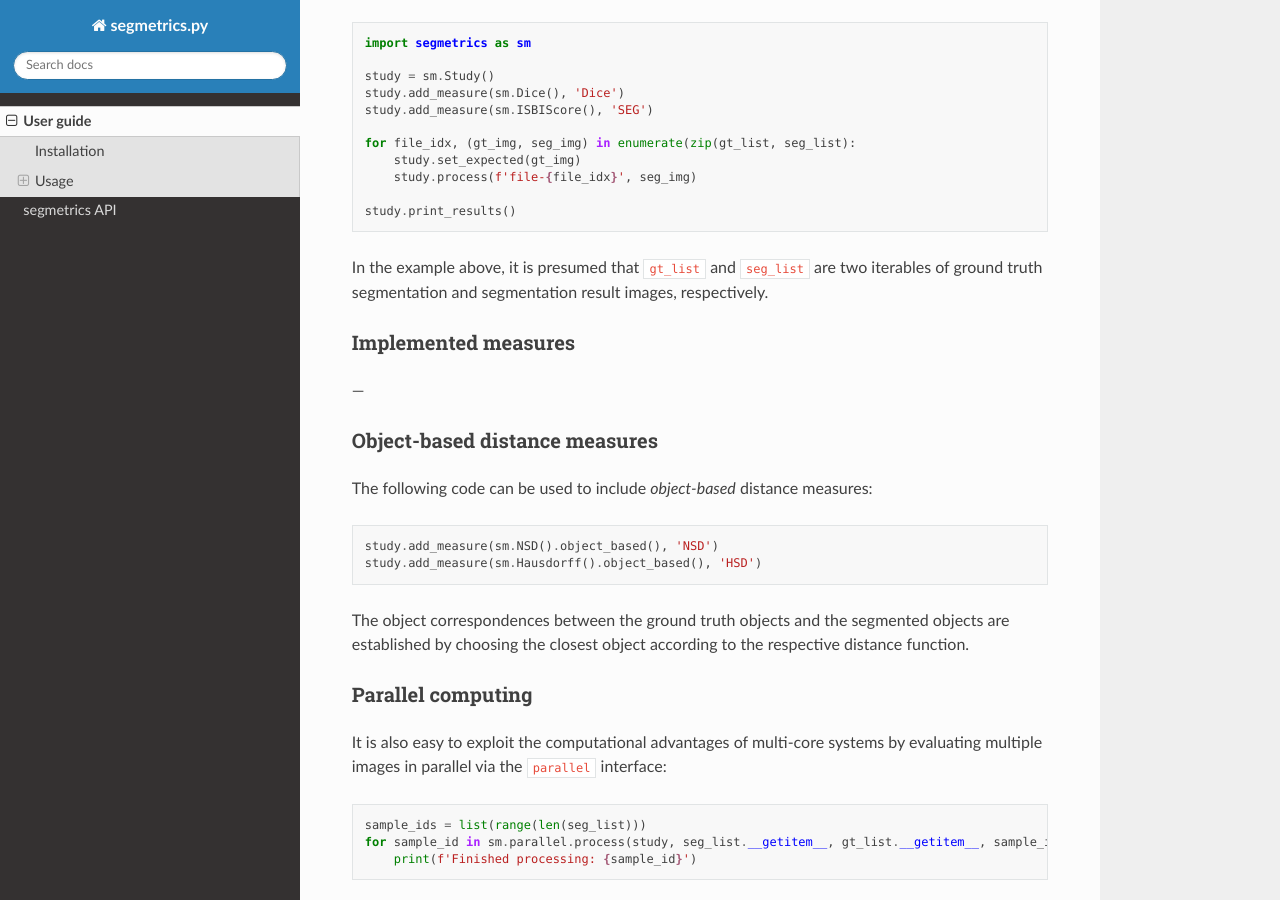
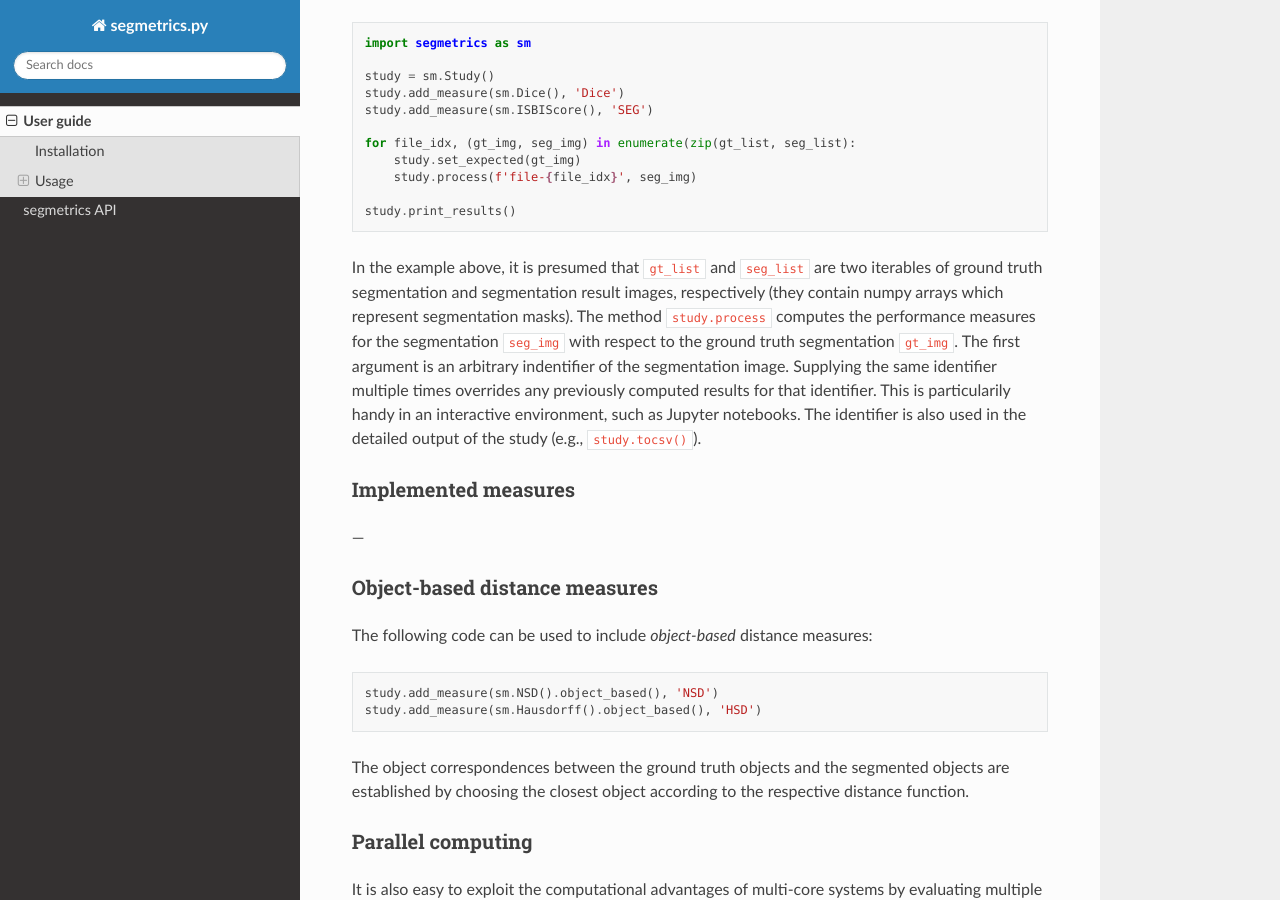
Before and after one commit to BMCV/segmetrics, a Sphinx documentation site: the page built from docs/source/usage.rst, in a window 1280 px wide and 900 px high, scrolled down 463 px. Built offline with Sphinx 7.4.7 and the Read the Docs theme 2.0.0, drawn with Linux system fonts in a browser that asks for light colours.

Commit message:
Update usage.rst

```diff
--- a/docs/source/usage.rst
+++ b/docs/source/usage.rst
@@ -31,7 +31,7 @@
 
     study.print_results()
 
-In the example above, it is presumed that ``gt_list`` and ``seg_list`` are two iterables of ground truth segmentation and segmentation result images, respectively.
+In the example above, it is presumed that ``gt_list`` and ``seg_list`` are two iterables of ground truth segmentation and segmentation result images, respectively (they contain numpy arrays which represent segmentation masks). The method ``study.process`` computes the performance measures for the segmentation ``seg_img`` with respect to the ground truth segmentation ``gt_img``. The first argument is an arbitrary indentifier of the segmentation image. Supplying the same identifier multiple times overrides any previously computed results for that identifier. This is particularily handy in an interactive environment, such as Jupyter notebooks. The identifier is also used in the detailed output of the study (e.g., ``study.tocsv()``).
 
 Implemented measures
 ********************
```
